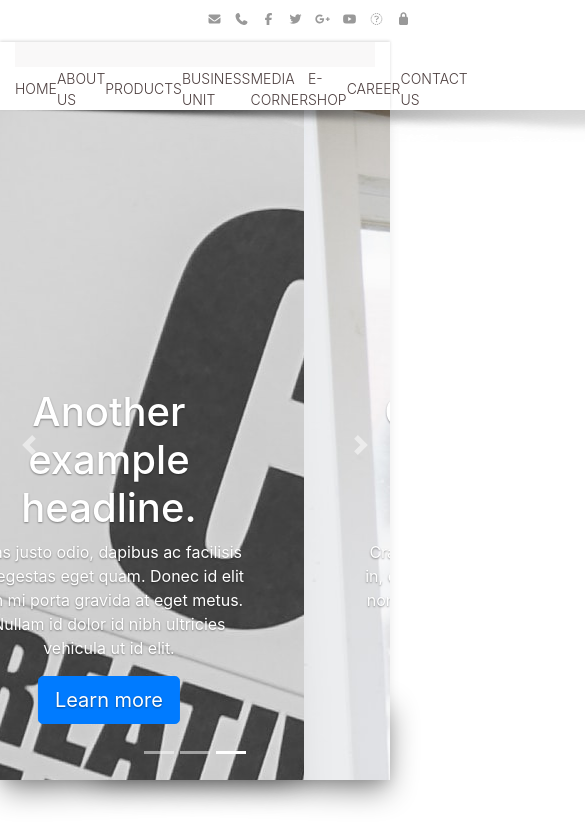
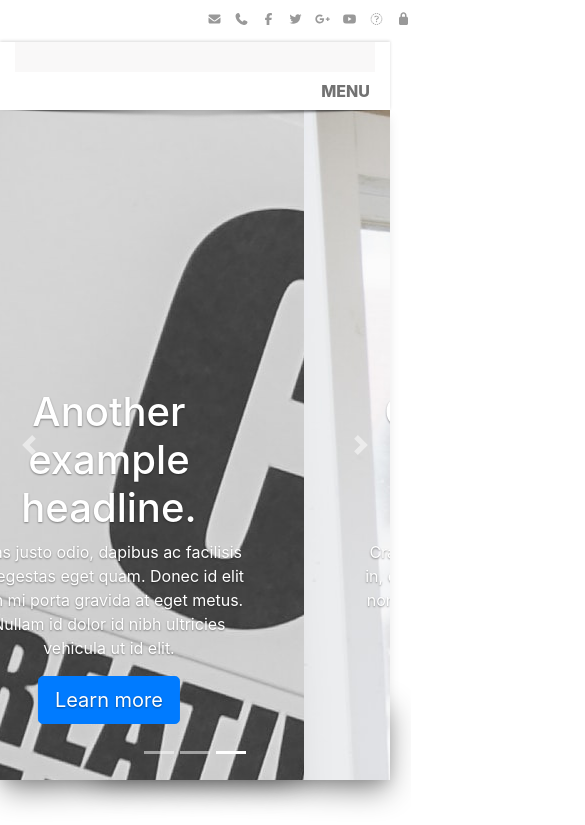
Before and after one commit to niloyrudra/e-commerce-theme, a website: page app/index.html in a window 390 px wide. Shown: the top 825 px of the page, 585 px wide, since content can reach past the window. Drawn offline with nearby package versions, Linux system fonts and the light colour scheme.

Commit message:
adding media query for mobile screen

```diff
--- a/app/index.html
+++ b/app/index.html
@@ -69,7 +69,7 @@
                             </div> <!-- .col-lg-3 -->
 
                             <div class="col-md-9 col-lg-9">
-                                <ul class="list-group">
+                                <ul class="list-group" id="main-nav">
                                     <li><a href="#">HOME</a></li>
                                     <li><a href="#">ABOUT US</a></li>
                                     <li><a href="#">PRODUCTS</a></li>
@@ -154,6 +154,8 @@
 
         </div>
         <!-- # Carousol Ends # -->
+
+
 
         <!-- # Main Container Starts # -->
         <main id="main-container" class="main-container">
@@ -494,7 +496,6 @@
 
                 </div> <!-- .row TWO -->
 
-
                 <div class="row">
 
                     <!-- Section Three Starts -->
@@ -642,8 +643,6 @@
 
                 </div> <!-- .row THREE -->
 
-
-
                 <div class="row">
 
                     <!-- Section Three Starts -->
@@ -706,7 +705,6 @@
 
                 </div> <!-- .row FOUR -->
 
-
             </div> <!-- .container-fluid -->
 
         </main>
--- a/app/src/sass/sections/_header.scss
+++ b/app/src/sass/sections/_header.scss
@@ -58,9 +58,41 @@ header.header-container {
         background-color: $w;
         box-shadow: 0 -1px 3px rgba(0,0,0,0.15);
 
-        img.top-nav-shadow {
-            position: absolute;
+        .container {
+            position: relative;
+
+            img.top-nav-shadow {
+                position: absolute;
+                left: 0;
+                right: 0;
+                width: 100%;
+            }
+
         }
+
+        @media (max-width:768px) {
+            #main-nav{
+                display: none;
+            }.list-group {
+                display: none;
+            }
+
+            .col-md-9 {
+                color: $primary;
+                padding-top: 2em;
+                font-weight: 800;
+                &::after {
+                    content: 'MENU';
+                    display: block;
+                    position: absolute;
+                    top: 50%;
+                    right: 20px;
+                    transform: translateY(-50%);
+                }
+            }
+        }
+
+
 
 
         .row {
--- a/app/src/sass/sections/_sections.scss
+++ b/app/src/sass/sections/_sections.scss
@@ -46,7 +46,6 @@
 
     /* Section Two */
     .entry-title-wrapper{
-        // max-width: 70%;
         margin: 0 auto 2.4em;
         padding: 0.2em 4.2em;
         text-align: center;
@@ -54,11 +53,8 @@
         border-top: 2px solid $pink;
 
         h2.entry-title {
-            // border-bottom: 2px solid $pink;
             font-style: italic;
             font-weight: 400;
-            // text-align: center;
-            // border-top: 2px solid $pink;
             line-height: 40px;
             padding-bottom: 5px;
             padding-top: 5px;
@@ -158,6 +154,10 @@
                 display: grid;
                 grid-gap: 18px;
 
+                @media (max-width:768px) {
+                    grid-template-columns: 1fr;
+                }
+
                 .grid-box {
                     border: 1px solid rgba(163,33,127,0.26);
                     text-align: center;
@@ -204,6 +204,11 @@
 
             .product-wrapper {
                 grid-template-columns: repeat( 4, 1fr );
+
+                @media (max-width:768px) {
+                    grid-template-columns: 1fr;
+                }
+
             }
 
         }
@@ -215,6 +220,10 @@
                 grid-template-columns: repeat( 3, 1fr );
                 grid-gap: 22px;
 
+                @media (max-width:768px) {
+                    grid-template-columns: 1fr;
+                }
+
             }
 
         }
```
Also changed, not shown: app/assets/css/style.min.css, 1 other file.
